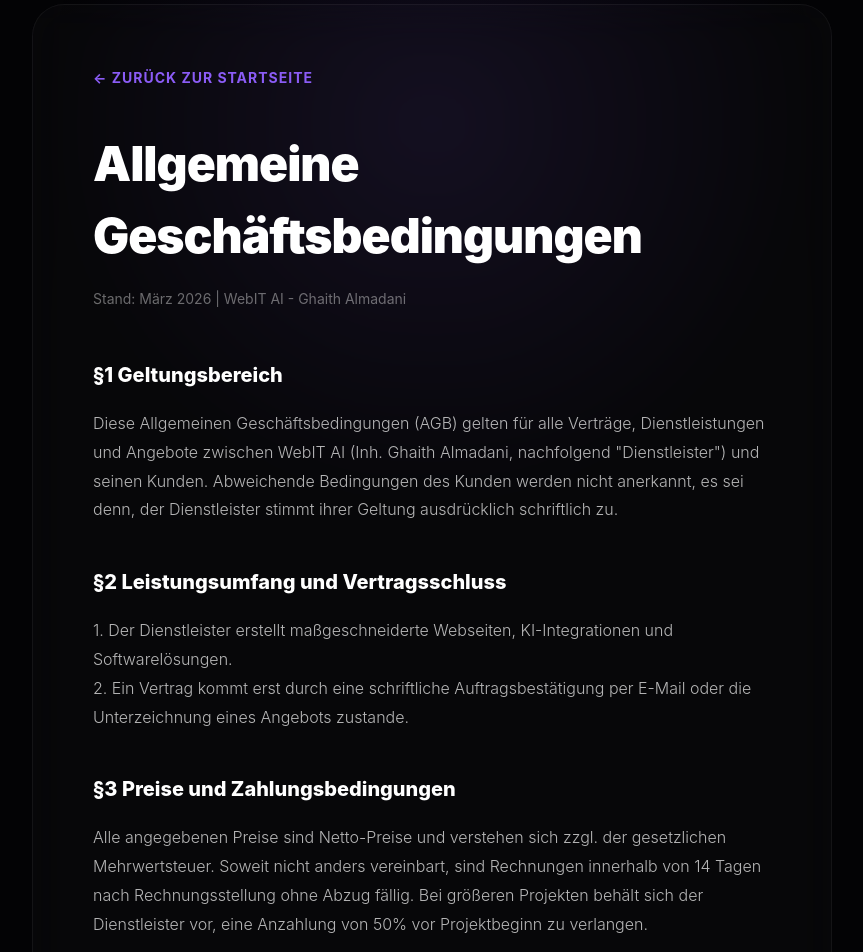
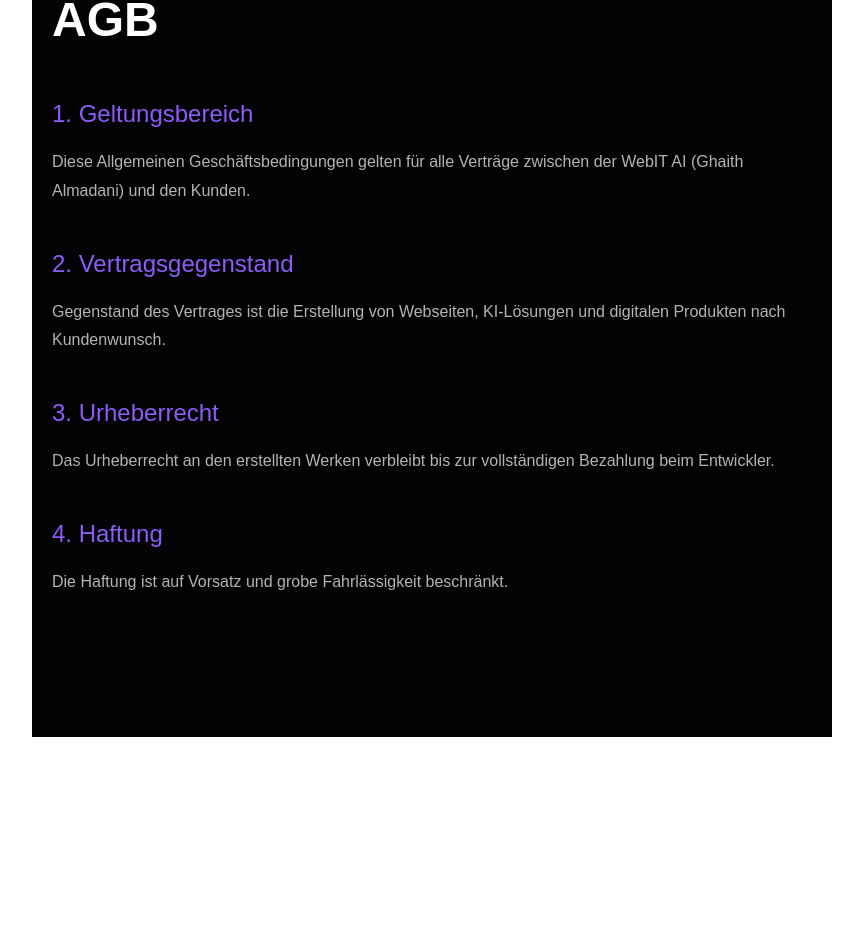
Before and after one commit to ghaithalmadanimakkieh-source/webit-ai, a Next.js app: page /AGB in a window 1280 px wide. Shown: the part 116-1068 px from the top of the page, without its empty margins (208-1071 px from the left). After the commit the page ends 853 px from the top, so only its background shows below. Built offline with nearby package versions, Linux system fonts and the light colour scheme.

Commit message:
AGB Seite hinzugefügt

```diff
--- a/app/AGB/page.tsx
+++ b/app/AGB/page.tsx
@@ -1,56 +1,36 @@
-import Link from "next/link";
-
-export const metadata = {
-  title: "AGB | WebIT AI",
-  description: "Allgemeine Geschäftsbedingungen von WebIT AI - Ghaith Almadani",
-};
-
+// app/AGB/page.tsx
 export default function AGBPage() {
   return (
-    <main style={{minHeight:"100vh",background:"#030305",color:"white",fontFamily:"'Inter', sans-serif",padding:"120px 24px",position:"relative"}}>
+    <main style={{ padding: "100px 20px", maxWidth: "800px", margin: "0 auto", color: "#fff", background: "#030305", minHeight: "100vh" }}>
+      <h1 style={{ fontSize: "48px", fontWeight: "900", marginBottom: "40px" }}>AGB</h1>
 
-      {/* Background Glow */}
-      <div style={{position:"fixed",top:"-20%",left:"50%",transform:"translateX(-50%)",width:"800px",height:"800px",background:"radial-gradient(circle,rgba(139,92,246,0.1) 0%,transparent 70%)",pointerEvents:"none",zIndex:0}}/>
+      <section style={{ marginBottom: "40px" }}>
+        <h2 style={{ color: "#8b5cf6", fontSize: "24px", marginBottom: "16px" }}>1. Geltungsbereich</h2>
+        <p style={{ color: "rgba(255,255,255,0.7)", lineHeight: "1.8" }}>
+          Diese Allgemeinen Geschäftsbedingungen gelten für alle Verträge zwischen der WebIT AI (Ghaith Almadani) und den Kunden.
+        </p>
+      </section>
 
-      <div style={{maxWidth:"800px",margin:"0 auto",position:"relative",zIndex:1,background:"rgba(255,255,255,0.02)",border:"1px solid rgba(255,255,255,0.05)",borderRadius:"32px",padding:"60px",backdropFilter:"blur(20px)"}}>
+      <section style={{ marginBottom: "40px" }}>
+        <h2 style={{ color: "#8b5cf6", fontSize: "24px", marginBottom: "16px" }}>2. Vertragsgegenstand</h2>
+        <p style={{ color: "rgba(255,255,255,0.7)", lineHeight: "1.8" }}>
+          Gegenstand des Vertrages ist die Erstellung von Webseiten, KI-Lösungen und digitalen Produkten nach Kundenwunsch.
+        </p>
+      </section>
 
-        <Link href="/" style={{display:"inline-block",marginBottom:"40px",color:"#8b5cf6",textDecoration:"none",fontWeight:"700",fontSize:"14px",letterSpacing:"1px",textTransform:"uppercase"}}>
-          ← Zurück zur Startseite
-        </Link>
+      <section style={{ marginBottom: "40px" }}>
+        <h2 style={{ color: "#8b5cf6", fontSize: "24px", marginBottom: "16px" }}>3. Urheberrecht</h2>
+        <p style={{ color: "rgba(255,255,255,0.7)", lineHeight: "1.8" }}>
+          Das Urheberrecht an den erstellten Werken verbleibt bis zur vollständigen Bezahlung beim Entwickler.
+        </p>
+      </section>
 
-        <h1 style={{fontSize:"clamp(32px,5vw,48px)",fontWeight:"900",letterSpacing:"-1px",marginBottom:"16px"}}>Allgemeine Geschäftsbedingungen</h1>
-        <p style={{color:"rgba(255,255,255,0.4)",marginBottom:"48px",fontSize:"14px"}}>Stand: März 2026 | WebIT AI - Ghaith Almadani</p>
-
-        <div style={{display:"flex",flexDirection:"column",gap:"40px",color:"rgba(255,255,255,0.7)",lineHeight:"1.8",fontSize:"16px",fontWeight:"300"}}>
-
-          <section>
-            <h2 style={{color:"#fff",fontSize:"20px",fontWeight:"800",marginBottom:"16px"}}>§1 Geltungsbereich</h2>
-            <p>Diese Allgemeinen Geschäftsbedingungen (AGB) gelten für alle Verträge, Dienstleistungen und Angebote zwischen WebIT AI (Inh. Ghaith Almadani, nachfolgend "Dienstleister") und seinen Kunden. Abweichende Bedingungen des Kunden werden nicht anerkannt, es sei denn, der Dienstleister stimmt ihrer Geltung ausdrücklich schriftlich zu.</p>
-          </section>
-
-          <section>
-            <h2 style={{color:"#fff",fontSize:"20px",fontWeight:"800",marginBottom:"16px"}}>§2 Leistungsumfang und Vertragsschluss</h2>
-            <p>1. Der Dienstleister erstellt maßgeschneiderte Webseiten, KI-Integrationen und Softwarelösungen.<br/>
-               2. Ein Vertrag kommt erst durch eine schriftliche Auftragsbestätigung per E-Mail oder die Unterzeichnung eines Angebots zustande.</p>
-          </section>
-
-          <section>
-            <h2 style={{color:"#fff",fontSize:"20px",fontWeight:"800",marginBottom:"16px"}}>§3 Preise und Zahlungsbedingungen</h2>
-            <p>Alle angegebenen Preise sind Netto-Preise und verstehen sich zzgl. der gesetzlichen Mehrwertsteuer. Soweit nicht anders vereinbart, sind Rechnungen innerhalb von 14 Tagen nach Rechnungsstellung ohne Abzug fällig. Bei größeren Projekten behält sich der Dienstleister vor, eine Anzahlung von 50% vor Projektbeginn zu verlangen.</p>
-          </section>
-
-          <section>
-            <h2 style={{color:"#fff",fontSize:"20px",fontWeight:"800",marginBottom:"16px"}}>§4 Mitwirkungspflichten des Kunden</h2>
-            <p>Der Kunde ist verpflichtet, alle für die Umsetzung des Projekts notwendigen Daten (Texte, Bilder, Zugänge) rechtzeitig und in entsprechender Qualität zur Verfügung zu stellen. Verzögerungen, die durch den Kunden entstehen, verschieben die vereinbarten Lieferzeiten entsprechend.</p>
-          </section>
-
-          <section>
-            <h2 style={{color:"#fff",fontSize:"20px",fontWeight:"800",marginBottom:"16px"}}>§5 Urheberrecht und Nutzungsrechte</h2>
-            <p>Das Urheberrecht an den vom Dienstleister erstellten Codes, Designs und Konzepten verbleibt bis zur vollständigen Bezahlung beim Dienstleister. Nach vollständiger Bezahlung erhält der Kunde ein zeitlich und räumlich unbeschränktes Nutzungsrecht für den vereinbarten Zweck.</p>
-          </section>
-
-        </div>
-      </div>
+      <section style={{ marginBottom: "40px" }}>
+        <h2 style={{ color: "#8b5cf6", fontSize: "24px", marginBottom: "16px" }}>4. Haftung</h2>
+        <p style={{ color: "rgba(255,255,255,0.7)", lineHeight: "1.8" }}>
+          Die Haftung ist auf Vorsatz und grobe Fahrlässigkeit beschränkt.
+        </p>
+      </section>
     </main>
   );
 }
```
